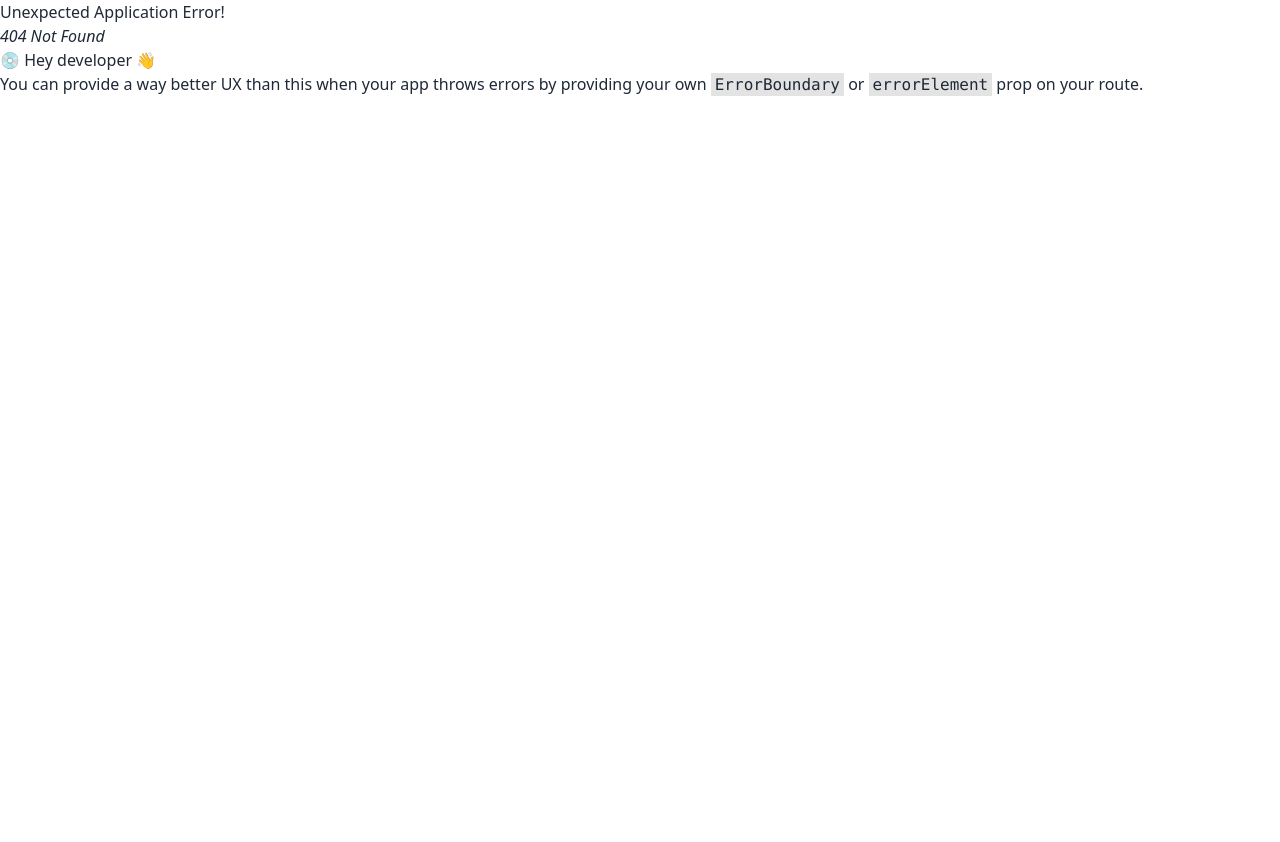
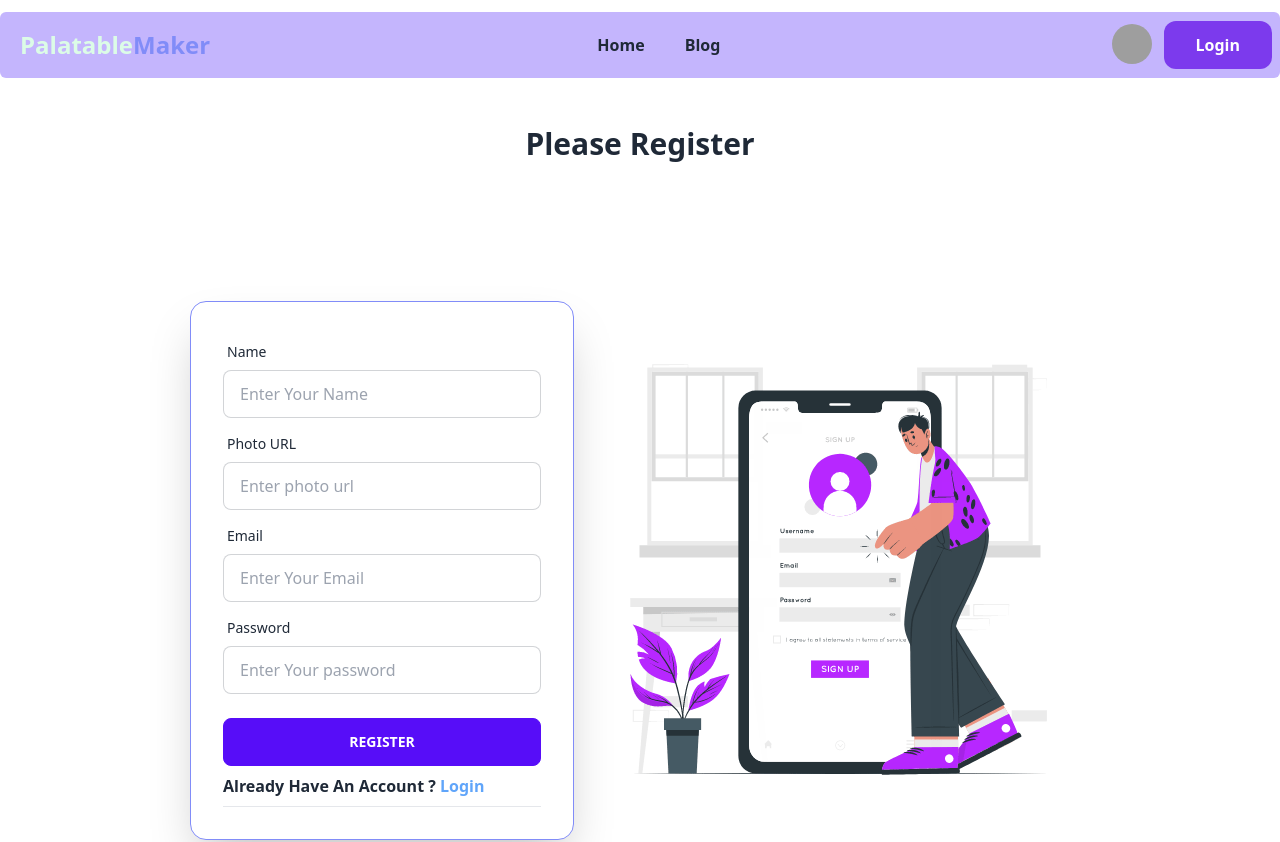
Before and after one commit to SaAbdullah131/palatable_maker-client, a React (Vite) app: page /register in a window 1280 px wide. Before the commit this address had no page. Shown: the top 842 px of the page. Before the commit the page ends 800 px from the top, so only its background shows below. Built offline with nearby package versions, Linux system fonts and the light colour scheme; grey boxes are pictures that could not be loaded.

Commit message:
Register and login page added

```diff
--- a/package.json
+++ b/package.json
@@ -15,6 +15,7 @@
     "match-sorter": "^6.3.1",
     "react": "^18.2.0",
     "react-dom": "^18.2.0",
+    "react-icons": "^4.8.0",
     "react-router-dom": "^6.11.0",
     "sort-by": "^1.2.0"
   },
--- a/src/Pages/Login/Login.jsx
+++ b/src/Pages/Login/Login.jsx
@@ -1,30 +1,37 @@
 import React from 'react';
 import LoginImage from '../../assets/Login/login.gif'
+import { Link } from 'react-router-dom';
+
 const Login = () => {
     return (
         <div>
-            <div className="hero min-h-screen bg-base-100">
+             <h4 className='text-center mt-10 p-2 text-3xl font-bold'>Please Login !!</h4>
+            <div className="hero min-h-screen bg-base-100 ">
                 <div className="hero-content flex">
-                    <div className="card flex-shrink-0 w-full max-w-sm shadow-2xl bg-base-100">
+                    <div className="card flex-shrink-0 w-[600px] h-[550px] max-w-sm shadow-2xl bg-base-100 border border-indigo-400">
                         <div className="card-body">
                             <div className="form-control">
                                 <label className="label">
                                     <span className="label-text">Email</span>
                                 </label>
-                                <input type="text" placeholder="email" className="input input-bordered" />
+                                <input type="email" name='email' placeholder="Enter Email" className="input input-bordered" />
                             </div>
                             <div className="form-control">
                                 <label className="label">
                                     <span className="label-text">Password</span>
                                 </label>
-                                <input type="text" placeholder="password" className="input input-bordered" />
-                                <label className="label">
-                                    <a href="#" className="label-text-alt link link-hover">Forgot password?</a>
-                                </label>
+                                <input type="password" name='password' placeholder="Enter Your password" className="input input-bordered" />
                             </div>
-                            <div className="form-control mt-6">
+                            <div className="form-control mt-4">
                                 <button className="btn btn-primary">Login</button>
                             </div>
+                            <p className='font-semibold'>New in PalatableMaker ? <Link to='/register' className='text-blue-400 font-semibold'>Register</Link></p>
+                            <div>
+                                <img  alt="" />
+                                <button className='outline-indigo-400 outline p-2'>Login With Google</button>
+                            </div>
+                            <hr></hr>
+
                         </div>
                     </div>
                     <img className='w-50' src={LoginImage} alt="" />
--- /dev/null
+++ b/src/Pages/Register/Register.jsx
@@ -0,0 +1,53 @@
+import React from 'react';
+import signUpImage from '../../assets/Register/Sign up.gif'
+import { Link } from 'react-router-dom';
+const Register = () => {
+    return (
+        <div>
+            <h4 className='text-center mt-10 p-2 text-3xl font-bold'>Please Register</h4>
+            <div className="hero min-h-screen bg-base-100 ">
+                <div className="hero-content flex">
+                    <div className="card flex-shrink-0 w-[100%] h-full max-w-sm shadow-2xl bg-base-100 border border-indigo-400">
+                        <div className="card-body">
+                            <div className="form-control">
+                                <label className="label">
+                                    <span className="label-text">Name</span>
+                                </label>
+                                <input type="text" name='name' placeholder="Enter Your Name" className="input input-bordered" />
+                            </div>
+                            <div className="form-control">
+                                <label className="label">
+                                    <span className="label-text">Photo URL</span>
+                                </label>
+                                <input type="text" name='photo' placeholder="Enter photo url" className="input input-bordered" />
+                            </div>
+                            <div className="form-control">
+                                <label className="label">
+                                    <span className="label-text">Email</span>
+                                </label>
+                                <input type="email" name='email' placeholder="Enter Your Email" className="input input-bordered" />
+                            </div>
+                            <div className="form-control">
+                                <label className="label">
+                                    <span className="label-text">Password</span>
+                                </label>
+                                <input type="password" name='password' placeholder="Enter Your password" className="input input-bordered" />
+                            </div>
+                            <div className="form-control mt-4">
+                                <button className="btn btn-primary">Register</button>
+                            </div>
+                            <p className='font-semibold'>Already Have An Account ? <Link to='/login' className='text-blue-400 font-semibold'>Login</Link></p>
+
+                            <hr></hr>
+
+                        </div>
+                    </div>
+                    <img className='w-50' src={signUpImage} alt="" />
+                </div>
+            </div>
+
+        </div>
+    );
+};
+
+export default Register;
--- a/src/Routes/Routes.jsx
+++ b/src/Routes/Routes.jsx
@@ -1,6 +1,7 @@
 import { createBrowserRouter } from "react-router-dom";
 import Main from "../Layout/Main/Main";
 import Login from "../Pages/Login/Login";
+import Register from "../Pages/Register/Register";
 
 const router = createBrowserRouter([
     {
@@ -11,6 +12,10 @@ const router = createBrowserRouter([
 
                 path:"/login",
                 element:<Login></Login>
+            },
+            {
+                path:'/register',
+                element:<Register></Register>
             }
         ]
     }
--- a/src/Shared/Footer/Footer.jsx
+++ b/src/Shared/Footer/Footer.jsx
@@ -37,7 +37,7 @@ const Footer = () => {
                 </div>
             </footer>
             <hr></hr>
-            <p className='text-center bg-indigo-700 text-white'>Copyright © 2023 - All right reserved by SA Abdullah</p>
+            <p className='text-center bg-indigo-700 text-white py-1 mb-3'>Copyright © 2023 - All right reserved by <span className='text-md font-bold'>SA Abdullah</span></p>
         </div>
     )
 };
```
Also changed, not shown: src/assets/Register/Sign up.gif (added), 1 other file (tests, documents, lock files or other folders).
